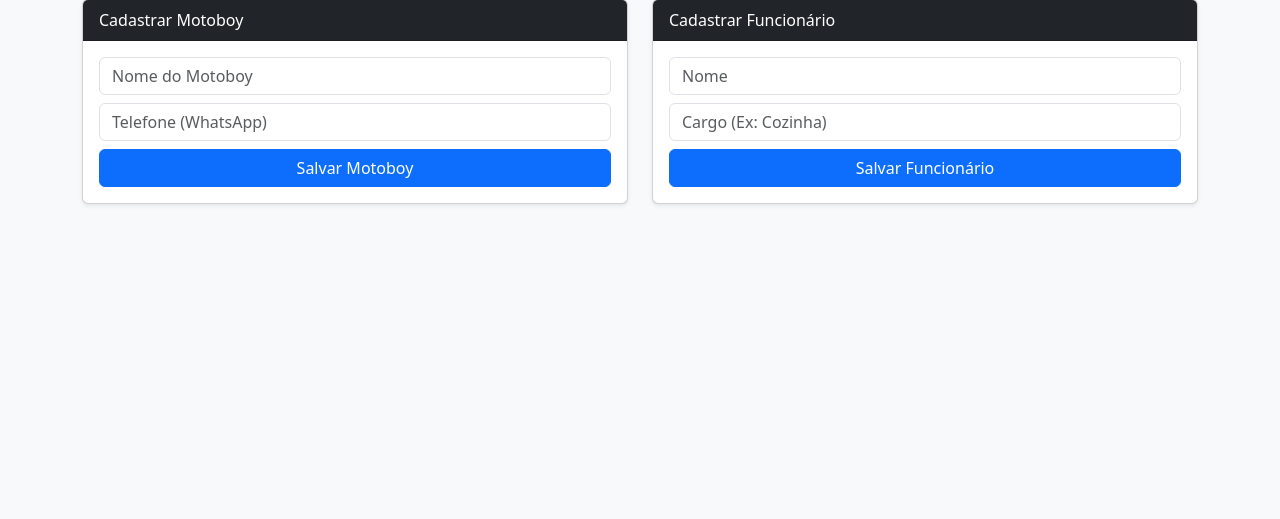
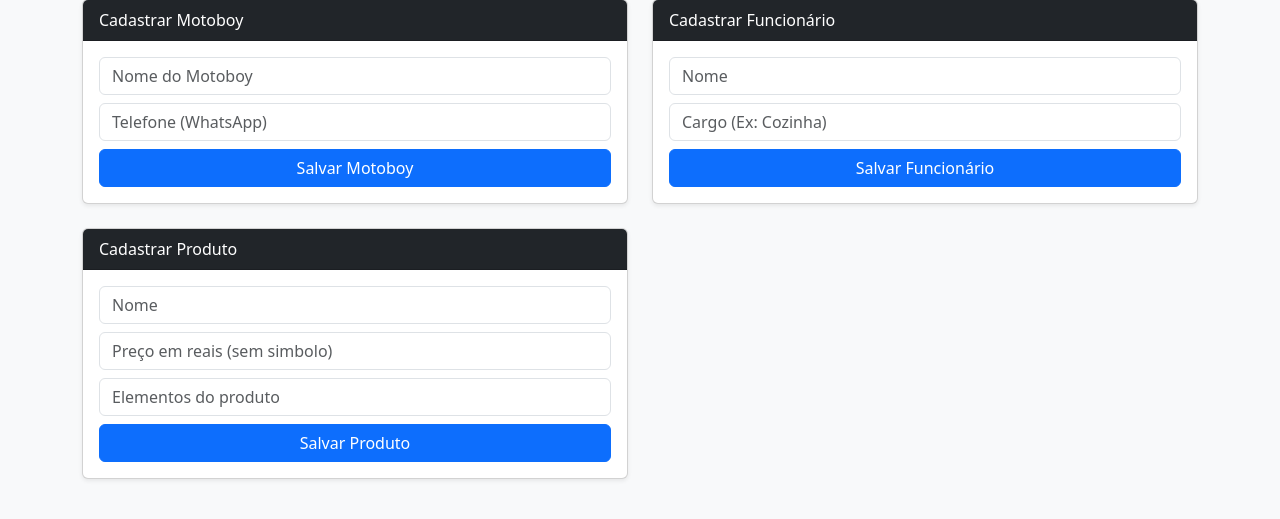
Before and after one commit to Pro7Alem/delivery, a Flask app: page /admin in a window 1280 px wide. Shown: the part 105-624 px from the top of the page. Run offline with Flask 3, Linux system fonts and the light colour scheme.

Commit message:
feat: cadastro de produto

```diff
--- a/app.py
+++ b/app.py
@@ -69,5 +69,20 @@ def add_funcionario():
 
     return redirect(url_for('admin'))
 
+@app.post('/admin/add_product')
+def add_product():
+    nome = request.form.get('nome')
+    preco = request.form.get('preco', '').strip()
+    elementos = request.form.get('elementos')
+
+    preco_centavos = int(float(preco) * 100)
+
+    agora = int(time.time())
+
+    exec_command("INSERT INTO menu_items (name, price, created_at, updated_at, active, elements) VALUES (?, ?, ?, ?, ?, ?)",
+                    (nome, preco_centavos, agora, agora, 1, elementos))
+
+    return redirect(url_for('admin'))
+
 if __name__ == '__main__':
     app.run(debug=True)
--- a/templates/admin.html
+++ b/templates/admin.html
@@ -40,6 +40,21 @@
                     </div>
                 </div>
             </div>
+
+            <!-- CADASTRO DE PRODUTO -->
+            <div class="col-md-6 mb-4">
+                <div class="card shadow-sm">
+                    <div class="card-header bg-dark text-white">Cadastrar Produto</div>
+                    <div class="card-body">
+                        <form action="/admin/add_product" method="POST">
+                            <input type="text" name="nome" class="form-control mb-2" placeholder="Nome" required>
+                            <input type="number" name="preco" class="form-control mb-2" placeholder="Preço em reais (sem simbolo)">
+                            <input type="text" name="elementos" class="form-control mb-2" placeholder="Elementos do produto" required>
+                            <button type="submit" class="btn btn-primary w-100">Salvar Produto</button>
+                        </form>
+                    </div>
+                </div>
+            </div>
         </div>
     </div>
 </body>
```
